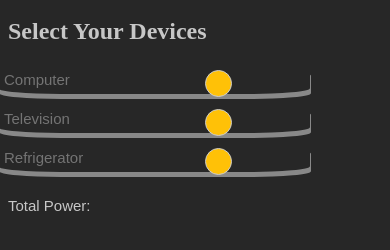
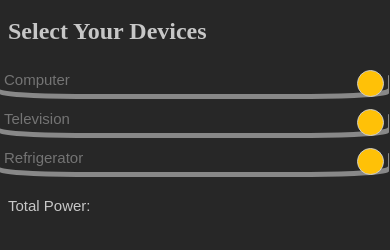
Before and after one commit to et41/sunfizy, a plain HTML site: page index.html in a window 390 px wide. Shown: the part 500-750 px from the top of the page. Drawn offline with Linux system fonts and the light colour scheme; some packages are replaced by stand-ins of ours.

Commit message:
style change for selectbox

```diff
--- a/js/main.js
+++ b/js/main.js
@@ -177,7 +177,6 @@ createLine = (arr) => {
 	}
 
 
-
 	//lineSection.setAttribute("height",Math.abs(arr[lineCount+1][1] - arr[lineCount][1])+ 3 );
 	//lineSection.setAttribute("width",Math.abs(arr[lineCount+1][0] - arr[lineCount][0]) + 3 );
 
--- a/main.css
+++ b/main.css
@@ -71,7 +71,8 @@ select {
 .round {
     /* bottom: 3.5vw; */
     position: relative;
-    left: 10vw;
+    /*left: 10vw;*/
+    left:11vw;
     top: 5px;
     display: flex;
     flex-wrap: wrap;
@@ -156,6 +157,17 @@ select {
 		height: 50vh;
 		/*z-index: -999;*/
 	}
+	.round {
+    /* bottom: 3.5vw; */
+    position: relative;
+    /*left: 10vw;*/
+    left:39vw;
+    top: 5px;
+    display: flex;
+    flex-wrap: wrap;
+    /* margin: 0; */
+    /* padding: 0; */
+	}
 	#selectbox {
 	    width: 100%;
 	    height: auto;
@@ -170,6 +182,17 @@ select {
 	    font-size: 15px;
 
 	}
+	.comp {
+	display: flex;
+	flex-wrap: wrap;
+	/*background-color: #0000ff1f;*/
+	border-radius:20%;
+	margin-bottom: 10px;
+    margin-left: -10px;
+    width:100%;
+	box-shadow: 1px 5px #888888;
+
+}
 }
 
 .dot {
```
